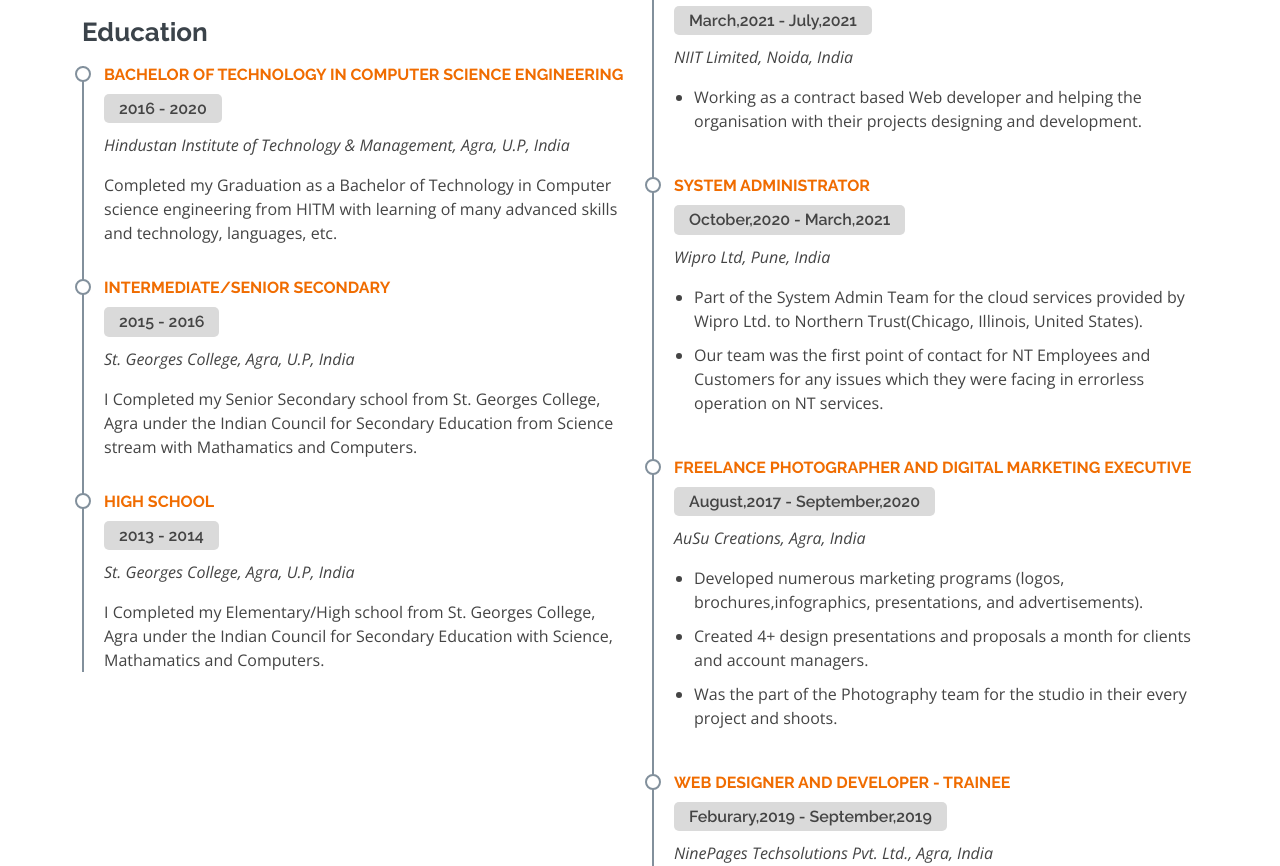
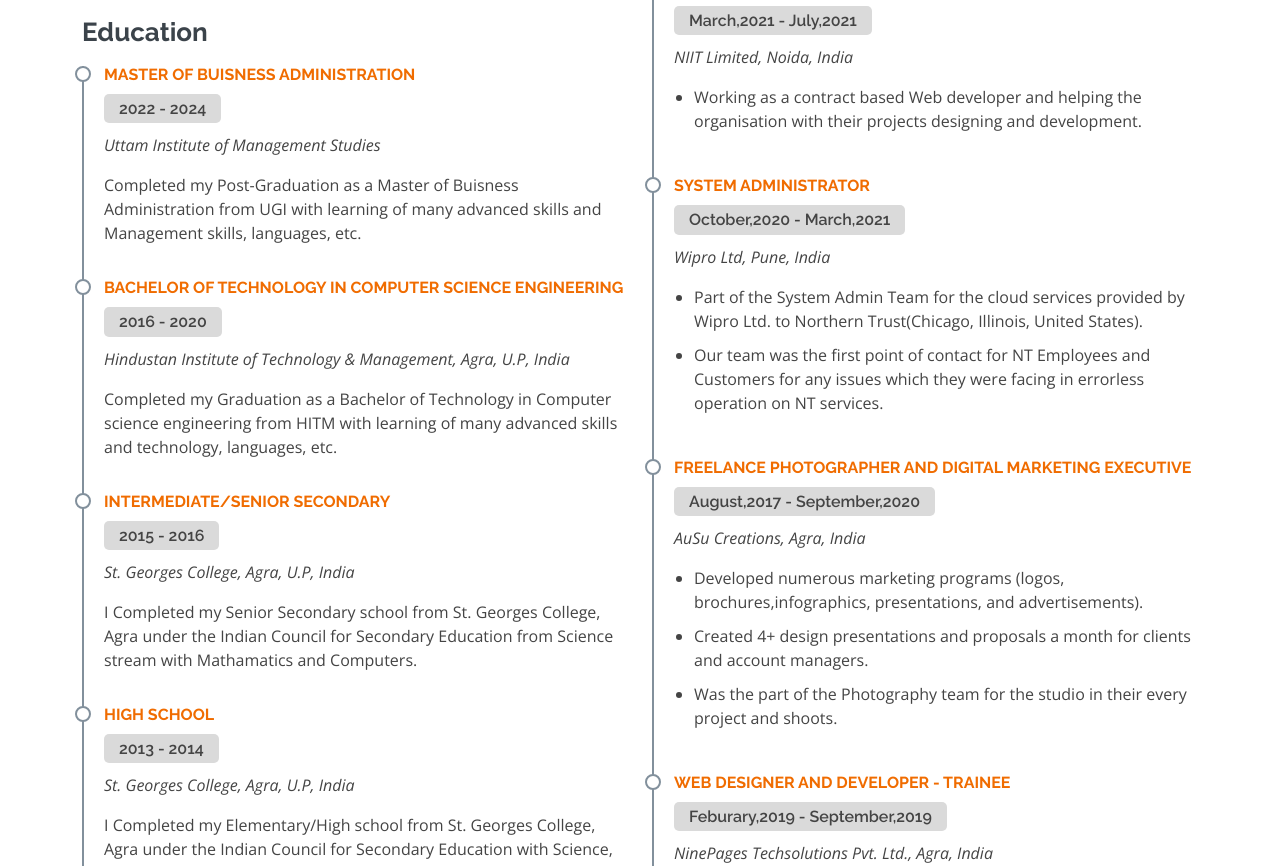
Before and after one commit to AuSuPhotography/MyPortfolio, a plain HTML site: page index.html in a window 1280 px wide. Shown: the part 2421-3287 px from the top of the page. Drawn offline with nearby package versions, Linux system fonts and the light colour scheme.

Commit message:
Update index.html

```diff
--- a/index.html
+++ b/index.html
@@ -196,6 +196,12 @@
             </div>
 
             <h3 class="resume-title">Education</h3>
+            <div class="resume-item">
+              <h4>Master of Buisness Administration</h4>
+              <h5>2022 - 2024</h5>
+              <p><em>Uttam Institute of Management Studies</em></p>
+              <p>Completed my Post-Graduation as a Master of Buisness Administration from UGI with learning of many advanced skills and Management skills, languages, etc.</p>
+            </div>
             <div class="resume-item">
               <h4>Bachelor of Technology in Computer science engineering</h4>
               <h5>2016 - 2020</h5>
```
